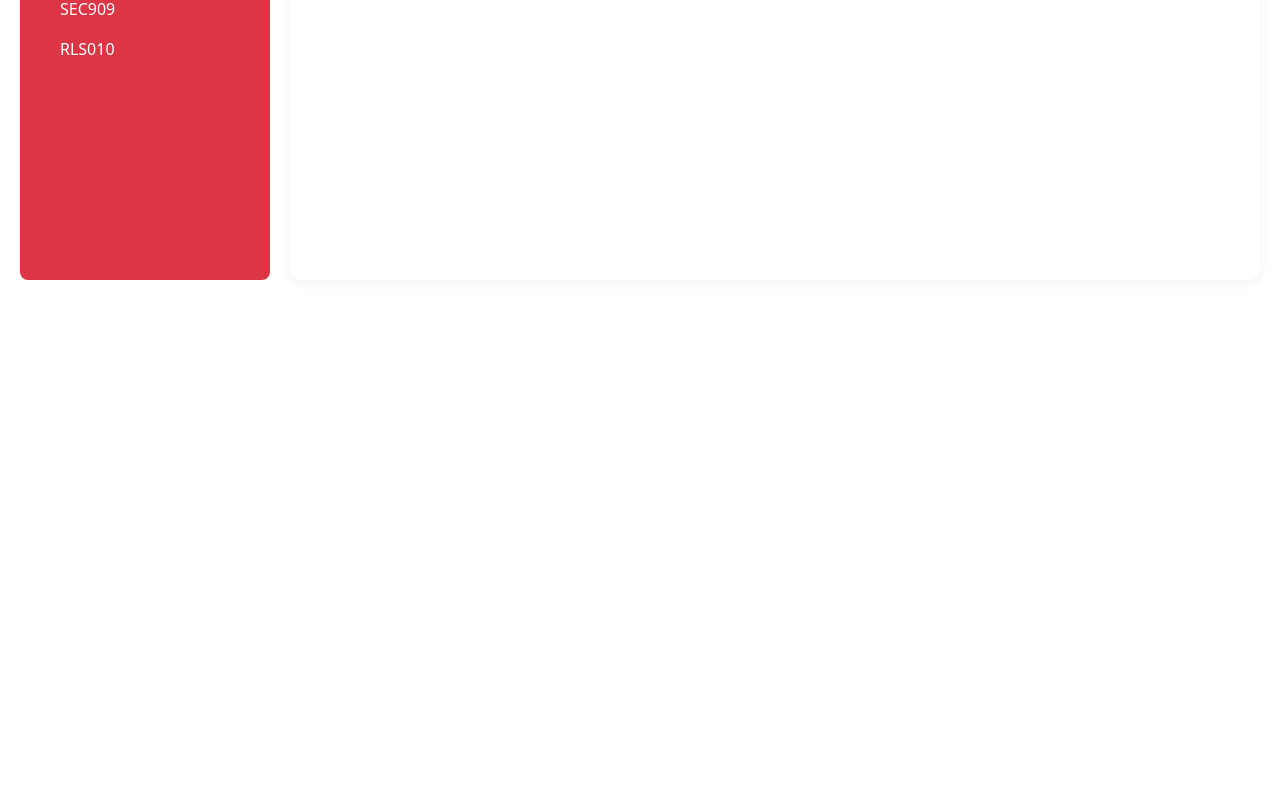
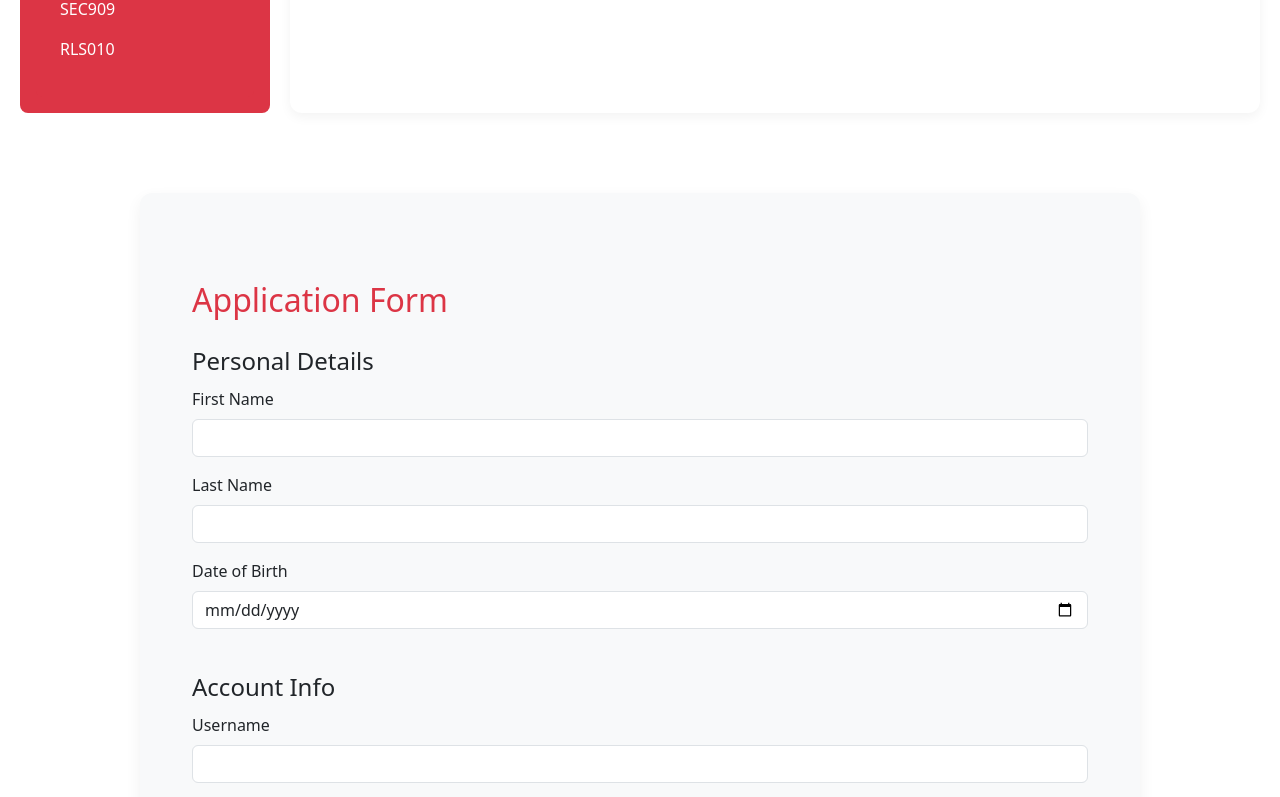
Before and after one commit to HuyNgocDuong/COS30043---Assignment-2, a Vue app in the folder insight-hire/: page /job/1 in a window 1280 px wide. Before the commit this address had no page. Shown: the part 864-1661 px from the top of the page. Before the commit the page ends 1164 px from the top, so only its background shows below. Built offline with nearby package versions, Linux system fonts and the light colour scheme.

Commit message:
create the form and fixing a bit

```diff
--- a/insight-hire/src/App.vue
+++ b/insight-hire/src/App.vue
@@ -2,102 +2,70 @@
   <div id="app">
     <Header />
 
+    <!-- Job Explorer & Routed Views -->
     <div class="main-layout">
-      <!-- Sidebar -->
       <div class="sidebar">
         <JobList />
       </div>
 
-      <!-- Main content: router-view (JobOverview or JobDetail) -->
       <div class="content">
         <router-view />
       </div>
+    </div>
+
+    <!-- Application Form BELOW the main layout -->
+    <div class="application-form-wrapper">
+      <ApplicationForm />
     </div>
   </div>
 </template>
 
 <script>
-import Header from './components/Header.vue';
-import JobList from './components/JobList.vue';
+import Header from './components/Header.vue'
+import JobList from './components/JobList.vue'
+import ApplicationForm from './components/ApplicationForm.vue'
 
 export default {
-  name: 'App',
   components: {
     Header,
-    JobList
+    JobList,
+    ApplicationForm
   }
-};
+}
 </script>
 
 <style>
-body {
-  font-family: Arial, sans-serif;
-  margin: 0;
-  padding: 0;
-  background-color: #f5f5f5;
+/* Layout for job explorer and view */
+.main-layout {
+  display: flex;
+  gap: 20px;
+  padding: 20px;
 }
 
-#app {
-  display: flex;
-  flex-direction: column;
-  min-height: 100vh;
-}
-
-/* Layout container */
-.main-layout {
-  display: flex;
-  flex: 1;
-  padding: 20px;
-  gap: 20px;
-}
-
-/* Sidebar */
 .sidebar {
   flex: 0 0 250px;
   background-color: #dc3545;
   color: white;
   border-radius: 8px;
   padding: 16px;
-  min-height: calc(100vh - 76px); /* Adjust if Header height changes */
+  min-height: 100%;
 }
 
-/* Main content area */
 .content {
   flex: 1;
-  display: flex;
-  flex-direction: column;
   background-color: white;
   border-radius: 12px;
   padding: 32px;
-  min-height: calc(100vh - 76px);
   box-shadow: 0 4px 12px rgba(0, 0, 0, 0.05);
 }
 
-
-/* Make router-view content fill the height too */
-.content > * {
-  flex: 1;
-  display: flex;
-  flex-direction: column;
-}
-
-/* Responsive layout on smaller screens */
-@media (max-width: 768px) {
-  .main-layout {
-    flex-direction: column;
-  }
-
-  .sidebar {
-    width: 100%;
-    min-height: auto;
-  }
-
-  .content {
-    min-height: auto;
-  }
-
-  .content > * {
-    min-height: auto;
-  }
+/* Application Form separate */
+.application-form-wrapper {
+  max-width: 1000px;
+  margin: 60px auto;
+  background-color: #f8f9fa;
+  padding: 40px;
+  border-radius: 12px;
+  box-shadow: 0 6px 16px rgba(0, 0, 0, 0.06);
 }
 </style>
--- a/insight-hire/src/components/ApplicationForm.vue
+++ b/insight-hire/src/components/ApplicationForm.vue
@@ -0,0 +1,214 @@
+<template>
+  <div class="container mt-5">
+    <h2 class="mb-4 text-danger">Application Form</h2>
+    <form
+      @submit.prevent="submitForm"
+      method="post"
+      action="http://mercury.swin.edu.au/it000000/formtest.php"
+      novalidate
+    >
+      <!-- Personal Details -->
+      <fieldset class="mb-4">
+        <legend>Personal Details</legend>
+        <div class="mb-3">
+          <label class="form-label">First Name</label>
+          <input type="text" v-model="form.firstName" class="form-control" required />
+          <div class="text-danger" v-if="errors.firstName">{{ errors.firstName }}</div>
+        </div>
+        <div class="mb-3">
+          <label class="form-label">Last Name</label>
+          <input type="text" v-model="form.lastName" class="form-control" required />
+          <div class="text-danger" v-if="errors.lastName">{{ errors.lastName }}</div>
+        </div>
+        <div class="mb-3">
+          <label class="form-label">Date of Birth</label>
+          <input type="date" v-model="form.dob" class="form-control" required />
+          <div class="text-danger" v-if="errors.dob">{{ errors.dob }}</div>
+        </div>
+      </fieldset>
+
+      <!-- Account Info -->
+      <fieldset class="mb-4">
+        <legend>Account Info</legend>
+        <div class="mb-3">
+          <label class="form-label">Username</label>
+          <input type="text" v-model="form.username" class="form-control" required />
+          <div class="text-danger" v-if="errors.username">{{ errors.username }}</div>
+        </div>
+        <div class="mb-3">
+          <label class="form-label">Password</label>
+          <input type="password" v-model="form.password" class="form-control" required />
+          <div class="text-danger" v-if="errors.password">{{ errors.password }}</div>
+        </div>
+        <div class="mb-3">
+          <label class="form-label">Confirm Password</label>
+          <input type="password" v-model="form.confirmPassword" class="form-control" required />
+          <div class="text-danger" v-if="errors.confirmPassword">{{ errors.confirmPassword }}</div>
+        </div>
+      </fieldset>
+
+      <!-- Contact -->
+      <fieldset class="mb-4">
+        <legend>Contact</legend>
+        <div class="mb-3">
+          <label class="form-label">Email</label>
+          <input type="email" v-model="form.email" class="form-control" required />
+          <div class="text-danger" v-if="errors.email">{{ errors.email }}</div>
+        </div>
+        <div class="mb-3">
+          <label class="form-label">Mobile Number</label>
+          <input type="text" v-model="form.mobile" class="form-control" required />
+          <div class="text-danger" v-if="errors.mobile">{{ errors.mobile }}</div>
+        </div>
+        <div class="mb-3">
+          <label class="form-label">Street Address</label>
+          <input type="text" v-model="form.street" class="form-control" maxlength="40" />
+        </div>
+        <div class="mb-3">
+          <label class="form-label">Suburb</label>
+          <input type="text" v-model="form.suburb" class="form-control" maxlength="20" />
+        </div>
+        <div class="mb-3">
+          <label class="form-label">Postcode</label>
+          <input type="text" v-model="form.postcode" class="form-control" required />
+          <div class="text-danger" v-if="errors.postcode">{{ errors.postcode }}</div>
+        </div>
+      </fieldset>
+
+      <!-- Job Category -->
+      <div class="mb-4">
+        <label class="form-label">Preferred Job Category</label>
+        <select v-model="form.jobCategory" class="form-select" required>
+          <option disabled value="">Select a category</option>
+          <option>AI</option>
+          <option>Data Science</option>
+          <option>Web Development</option>
+        </select>
+        <div class="text-danger" v-if="errors.jobCategory">{{ errors.jobCategory }}</div>
+      </div>
+
+      <!-- Terms and Submit -->
+      <div class="form-check mb-3">
+        <input type="checkbox" class="form-check-input" v-model="showTerms" id="termsCheck" />
+        <label for="termsCheck" class="form-check-label fw-semibold">
+          I agree to the Terms and Conditions
+        </label>
+      </div>
+
+      <div v-if="showTerms" class="alert alert-secondary">
+        <h6 class="fw-bold">Job Explorer Terms & Conditions</h6>
+        <ul class="mb-0">
+          <li>You must be at least 16 years of age to apply.</li>
+          <li>Information submitted must be accurate and truthful.</li>
+          <li>Each user is allowed to submit only one application per role.</li>
+          <li>Spamming or misuse of the system may result in account restriction.</li>
+          <li>Insight Hire reserves the right to contact you for verification.</li>
+        </ul>
+      </div>
+
+      <button type="submit" class="btn btn-danger px-4 py-2 fw-semibold">
+        Submit Application
+      </button>
+    </form>
+  </div>
+</template>
+
+<script>
+export default {
+  name: 'ApplicationForm',
+  data() {
+    return {
+      form: {
+        firstName: '',
+        lastName: '',
+        username: '',
+        password: '',
+        confirmPassword: '',
+        email: '',
+        street: '',
+        suburb: '',
+        postcode: '',
+        mobile: '',
+        dob: '',
+        jobCategory: ''
+      },
+      errors: {},
+      showTerms: false
+    };
+  },
+  methods: {
+    submitForm() {
+      this.errors = {};
+      const specialCharPattern = /[$%^&*]/;
+      const emailPattern = /^[^\s@]+@[^\s@]+\.[^\s@]+$/;
+
+      if (!this.form.firstName.match(/^[A-Za-z]+$/)) {
+        this.errors.firstName = 'First name must contain letters only.';
+      }
+      if (!this.form.lastName.match(/^[A-Za-z]+$/)) {
+        this.errors.lastName = 'Last name must contain letters only.';
+      }
+      if (this.form.username.length < 3) {
+        this.errors.username = 'Username must be at least 3 characters.';
+      }
+      if (this.form.password.length < 8 || !specialCharPattern.test(this.form.password)) {
+        this.errors.password = 'Password must be at least 8 characters and include a special character ($, %, ^, &, *).';
+      }
+      if (this.form.password !== this.form.confirmPassword) {
+        this.errors.confirmPassword = 'Passwords do not match.';
+      }
+      if (!emailPattern.test(this.form.email)) {
+        this.errors.email = 'Please enter a valid email address.';
+      }
+      if (!/^\d{4}$/.test(this.form.postcode)) {
+        this.errors.postcode = 'Postcode must be exactly 4 digits.';
+      }
+      if (!/^04\d{8}$/.test(this.form.mobile)) {
+        this.errors.mobile = 'Mobile number must start with 04 and be exactly 10 digits.';
+      }
+
+      const dobDate = new Date(this.form.dob);
+      const today = new Date();
+      const age = today.getFullYear() - dobDate.getFullYear();
+      if (!this.form.dob || age < 16) {
+        this.errors.dob = 'You must be at least 16 years old.';
+      }
+
+      if (!this.form.jobCategory) {
+        this.errors.jobCategory = 'Please select a job category.';
+      }
+
+      if (Object.keys(this.errors).length === 0) {
+        this.$el.querySelector('form').submit();
+      }
+    }
+  }
+};
+</script>
+<style scoped>
+button[type="submit"] {
+  width: 100%;
+  padding: 12px;
+  font-weight: 600;
+  border-radius: 8px;
+  background-color: #dc3545;
+  border: none;
+  color: #fff;
+  transition: background-color 0.3s ease, transform 0.2s ease;
+}
+
+button[type="submit"]:hover {
+  background-color: #bb2d3b;
+  transform: translateY(-2px);
+}
+
+.form-check-label {
+  cursor: pointer;
+  transition: color 0.2s ease, text-decoration 0.2s ease;
+}
+
+.form-check-label:hover {
+  color: #dc3545;
+  text-decoration: underline;
+}
+</style>
--- a/insight-hire/src/components/JobDetail.vue
+++ b/insight-hire/src/components/JobDetail.vue
@@ -17,21 +17,21 @@
 
         <p>
           <strong class="text-secondary">Required Skills:</strong>
-          <span class="badge bg-info text-dark me-1" v-for="(skill, index) in job.required_skills" :key="'skill-' + index">
+          <span class="ms-2 badge bg-info text-dark me-1" v-for="(skill, index) in job.required_skills" :key="'skill-' + index">
             {{ skill }}
           </span>
         </p>
 
         <p v-if="job.preferred_qualifications && job.preferred_qualifications.length">
           <strong class="text-secondary">Preferred Qualifications:</strong>
-          <span class="badge bg-secondary text-light me-1" v-for="(qual, index) in job.preferred_qualifications" :key="'qual-' + index">
+          <span class="ms-2 badge bg-secondary text-light me-1" v-for="(qual, index) in job.preferred_qualifications" :key="'qual-' + index">
             {{ qual }}
           </span>
         </p>
 
         <p v-if="job.tags && job.tags.length">
           <strong class="text-secondary">Tags:</strong>
-          <span class="badge bg-warning text-dark me-1" v-for="(tag, index) in job.tags" :key="'tag-' + index">
+          <span class="ms-2 badge bg-warning text-dark me-1" v-for="(tag, index) in job.tags" :key="'tag-' + index">
             {{ tag }}
           </span>
         </p>
```
